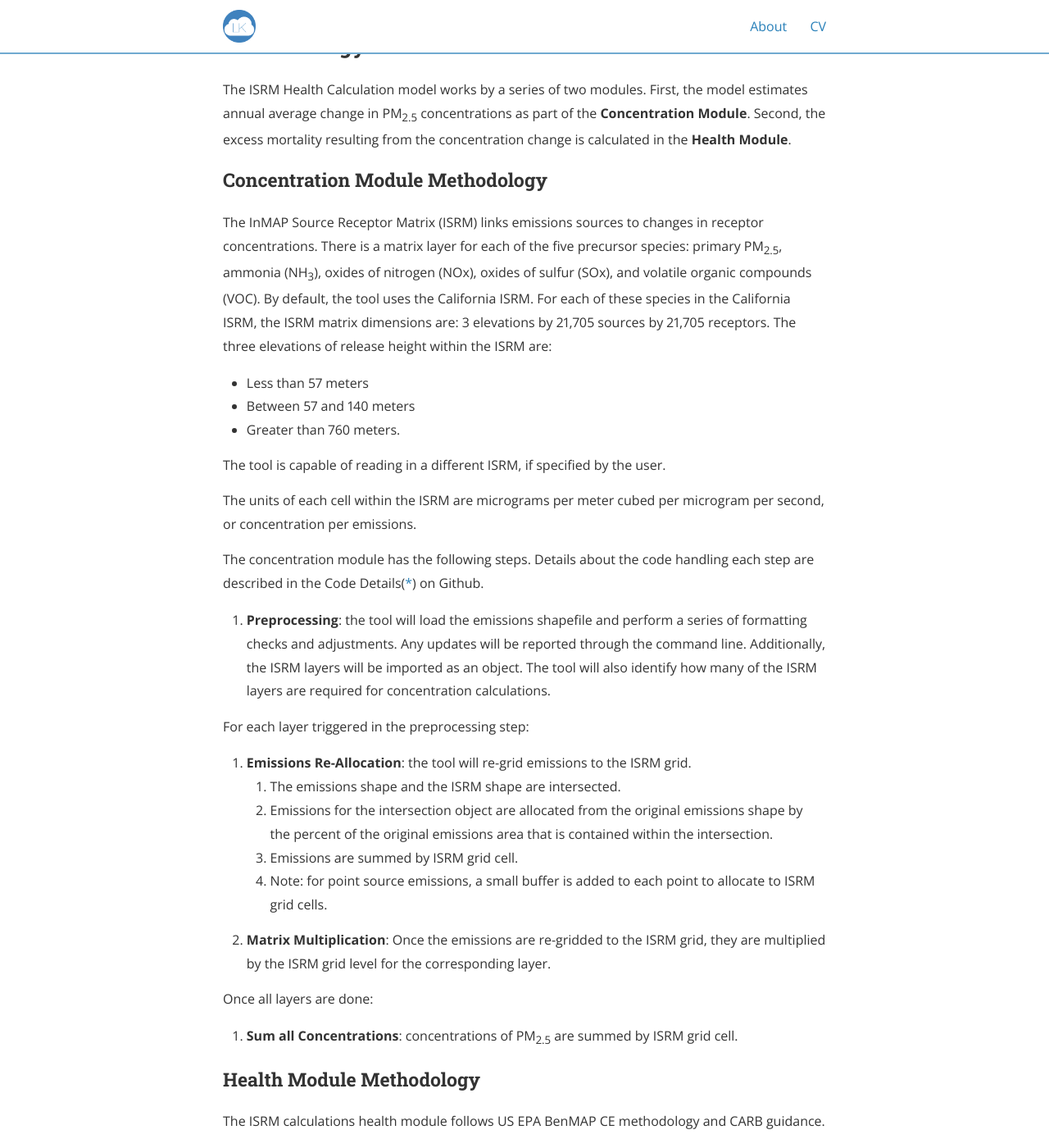
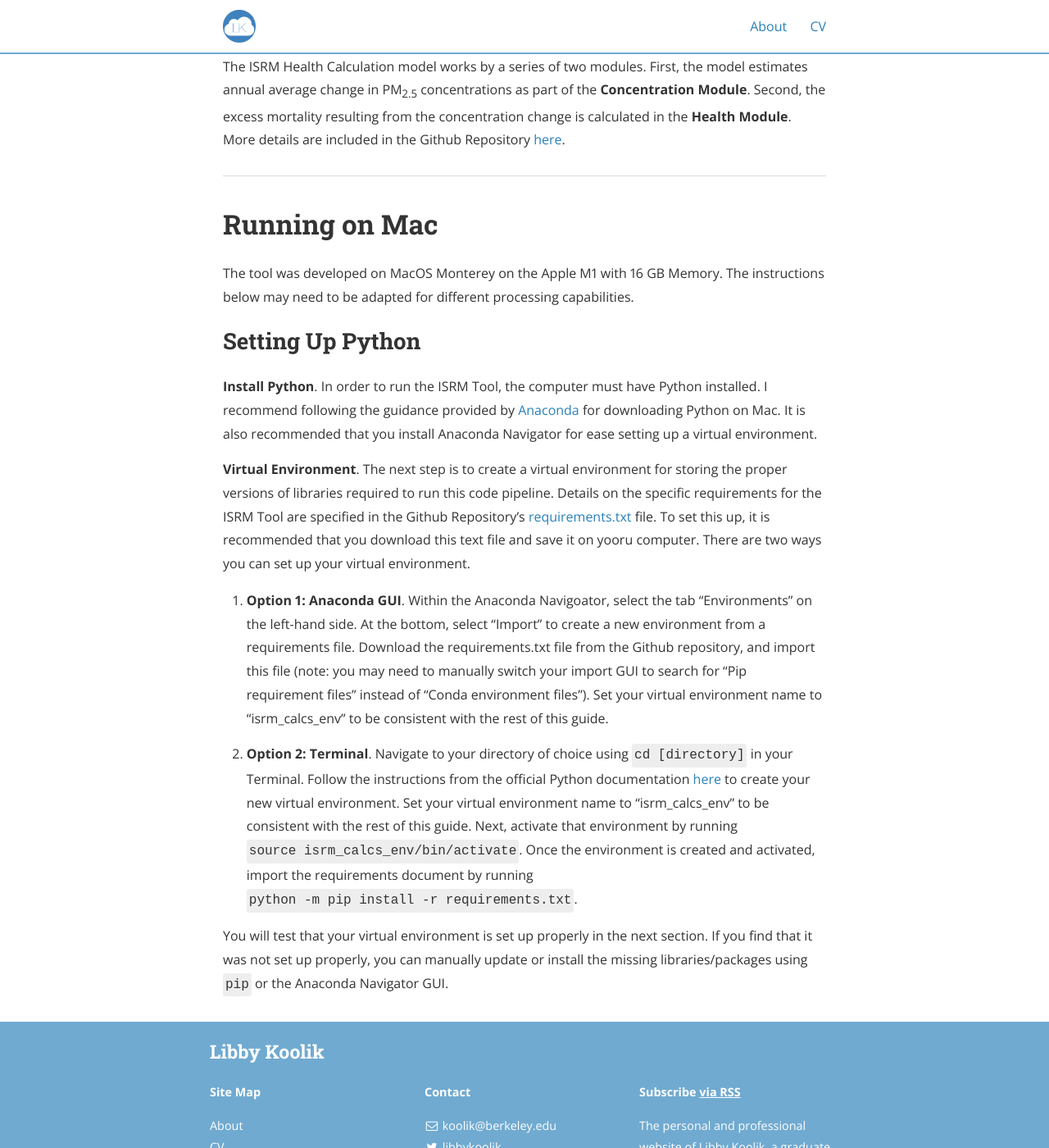
Before and after one commit to lkoolik/lkoolik.github.io, a Jekyll site: the page built from isrm.md, in a window 1280 px wide and 1400 px high, scrolled down 1229 px. Shown: the whole window at 82% size. Built offline with Jekyll 4.4.1, drawn with Linux system fonts in a browser that asks for light colours; nearby versions of some CDN libraries; some of the changed text lies outside the part shown.

Commit message:
Update isrm.md

```diff
--- a/isrm.md
+++ b/isrm.md
@@ -7,7 +7,7 @@ main_nav: false
 <p> <em>Last Updated: January 30, 2023 </em> </p>
 
 
-<p>This web page provides a detailed description of how to run the ISRM Tool, built as a collaboration with UC Berkeley, University of Washington, and California's Office of Environmental Health Hazard Assessment. This document provides a full write-up of how to run this code pipeline on Mac OS and on a remote Linux-based cloud console, as well as the [background](#Background) behind the tool.</p>
+<p>This web page provides a detailed description of how to run the ISRM Tool, built as a collaboration with UC Berkeley, University of Washington, and California's Office of Environmental Health Hazard Assessment. This document provides a full write-up of how to run this code pipeline on Mac OS and on a remote Linux-based cloud console, as well as the background behind the tool.</p>
 
 ---
 
@@ -20,51 +20,22 @@ The Intervention Model for Air Pollution (InMAP) is a powerful first step toward
 The ultimate goal of this repository is to create a pipeline for estimating disparities in health impacts associated with incremental changes in emissions. Annual average PM<sub>2.5</sub> concentrations are estimated using the [InMAP Source Receptor Matrix](https://www.pnas.org/doi/full/10.1073/pnas.1816102116) for California.
 
 ## Methodology ##
-The ISRM Health Calculation model works by a series of two modules. First, the model estimates annual average change in PM<sub>2.5</sub> concentrations as part of the **Concentration Module**. Second, the excess mortality resulting from the concentration change is calculated in the **Health Module**.
+The ISRM Health Calculation model works by a series of two modules. First, the model estimates annual average change in PM<sub>2.5</sub> concentrations as part of the **Concentration Module**. Second, the excess mortality resulting from the concentration change is calculated in the **Health Module**. More details are included in the Github Repository [here](https://github.com/lkoolik/isrm_health_calculations#readme).
 
-### Concentration Module Methodology ###
-The InMAP Source Receptor Matrix (ISRM) links emissions sources to changes in receptor concentrations. There is a matrix layer for each of the five precursor species: primary PM<sub>2.5</sub>, ammonia (NH<sub>3</sub>), oxides of nitrogen (NOx), oxides of sulfur (SOx), and volatile organic compounds (VOC). By default, the tool uses the California ISRM. For each of these species in the California ISRM, the ISRM matrix dimensions are: 3 elevations by 21,705 sources by 21,705 receptors. The three elevations of release height within the ISRM are:
-* Less than 57 meters
-* Between 57 and 140 meters
-* Greater than 760 meters.
+---
 
-The tool is capable of reading in a different ISRM, if specified by the user.
+# Running on Mac #
 
-The units of each cell within the ISRM are micrograms per meter cubed per microgram per second, or concentration per emissions.
+The tool was developed on MacOS Monterey on the Apple M1 with 16 GB Memory. The instructions below may need to be adapted for different processing capabilities.
 
-The concentration module has the following steps. Details about the code handling each step are described in the Code Details([*](https://github.com/lkoolik/isrm_health_calculations/blob/main/README.md#code-details)) on Github.
+## Setting Up Python ##
 
-1. **Preprocessing**: the tool will load the emissions shapefile and perform a series of formatting checks and adjustments. Any updates will be reported through the command line. Additionally, the ISRM layers will be imported as an object. The tool will also identify how many of the ISRM layers are required for concentration calculations.
+**Install Python**. In order to run the ISRM Tool, the computer must have Python installed. I recommend following the guidance provided by [Anaconda](https://docs.anaconda.com/anaconda/install/mac-os/) for downloading Python on Mac. It is also recommended that you install Anaconda Navigator for ease setting up a virtual environment.
 
-For each layer triggered in the preprocessing step:
+**Virtual Environment**. The next step is to create a virtual environment for storing the proper versions of libraries required to run this code pipeline. Details on the specific requirements for the ISRM Tool are specified in the Github Repository's [requirements.txt](https://github.com/lkoolik/isrm_health_calculations/blob/main/requirements.txt) file. To set this up, it is recommended that you download this text file and save it on yooru computer. There are two ways you can set up your virtual environment.
 
-2. **Emissions Re-Allocation**: the tool will re-grid emissions to the ISRM grid.
-   1. The emissions shape and the ISRM shape are intersected.
-   2. Emissions for the intersection object are allocated from the original emissions shape by the percent of the original emissions area that is contained within the intersection.
-   3. Emissions are summed by ISRM grid cell.
-   4. Note: for point source emissions, a small buffer is added to each point to allocate to ISRM grid cells.
-3. **Matrix Multiplication**: Once the emissions are re-gridded to the ISRM grid, they are multiplied by the ISRM grid level for the corresponding layer.
+1. **Option 1: Anaconda GUI**. Within the Anaconda Navigoator, select the tab "Environments" on the left-hand side. At the bottom, select "Import" to create a new environment from a requirements file. Download the requirements.txt file from the Github repository, and import this file (note: you may need to manually switch your import GUI to search for "Pip requirement files" instead of "Conda environment files"). Set your virtual environment name to "isrm_calcs_env" to be consistent with the rest of this guide.
 
-Once all layers are done:
+2. **Option 2: Terminal**. Navigate to your directory of choice using `cd [directory]` in your Terminal. Follow the instructions from the official Python documentation [here](https://docs.python.org/3/tutorial/venv.html) to create your new virtual environment. Set your virtual environment name to "isrm_calcs_env" to be consistent with the rest of this guide. Next, activate that environment by running `source isrm_calcs_env/bin/activate`. Once the environment is created and activated, import the requirements document by running `python -m pip install -r requirements.txt`.
 
-4. **Sum all Concentrations**: concentrations of PM<sub>2.5</sub> are summed by ISRM grid cell.
-
-### Health Module Methodology ###
-The ISRM calculations health module follows US EPA BenMAP CE methodology and CARB guidance.
-
-Currently, the tool is only built out to use the Krewski et al. (2009), endpoint parameters and functions.([*](https://www.healtheffects.org/publication/extended-follow-and-spatial-analysis-american-cancer-society-study-linking-particulate)) The Krewski function is as follows:
-
-$$ \Delta M = 1 - ( \frac{1}{\exp(\beta_{d} \times C_{i})} ) \times I_{i,d,g} \times P_{i,g} $$
-
-where $\beta$ is the endpoint parameter from Krewski et al. (2009), $d$ is the disease endpoint, $C$ is the concentration of PM<sub>2.5</sub>, $i$ is the grid cell, $I$ is the baseline incidence, $g$ is the group, and $P$ is the population estimate. The tool takes the following steps to estimate these concentrations.
-
-1. **Preprocessing**: the tool will merge the population and incidence data based on geographic intersections using the `health_data.py` object type.
-
-2. **Estimation by Endpoint**: the tool will then calculate excess mortality by endpoint:
-   1. The population-incidence data are spatially merged with the exposure concentrations estimated in the Concentration Module.
-   2. For each row of the intersection, the excess mortality is estimated based on the function of choice (currently, only Krewski).
-   3. Excess mortality is summed across age ranges by ISRM grid cell and racial/ethnic group.
-
-Once all endpoints are done:
-
-3. **Export and Visualize**: excess mortality is exported as a shapefile and as a plot.
+You will test that your virtual environment is set up properly in the next section. If you find that it was not set up properly, you can manually update or install the missing libraries/packages using `pip` or the Anaconda Navigator GUI.
```
